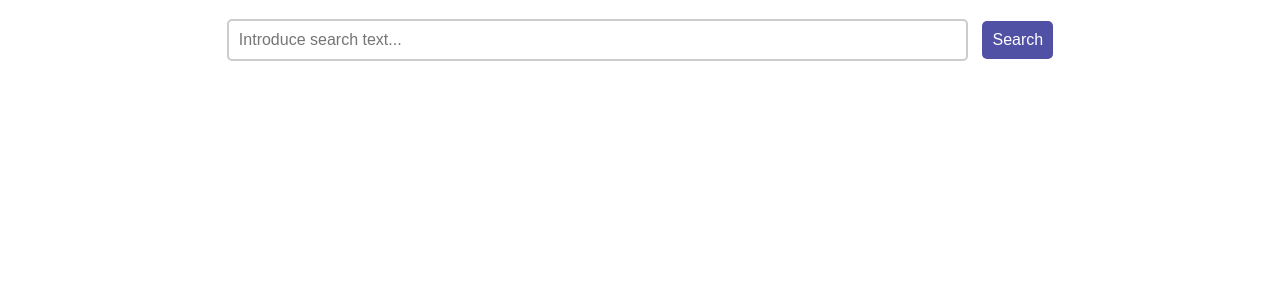
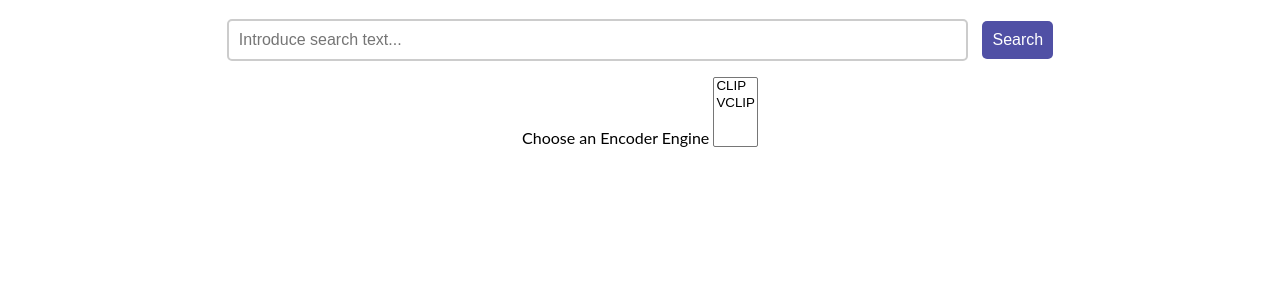
Before and after one commit to Parlows/nodejs, a website: page public/index.html in a window 1280 px wide. Shown: the part 95-400 px from the top of the page. Drawn offline with Linux system fonts and the light colour scheme.

Commit message:
added option to select encoder

```diff
--- a/public/index.html
+++ b/public/index.html
@@ -22,6 +22,14 @@
       </script>
     </div>
 
+    <div class="selection"><p>
+      <label for="Encoder">Choose an Encoder Engine</label>
+      <select name="Encoder" id="encoder" multiple>
+        <option value="CLIP">CLIP</option>
+        <option value="VCLIP">VCLIP</option>
+      </select>
+    </p></div>
+
       <div class="results" id="results">
       </div>
 
--- a/public/js/queryClient.js
+++ b/public/js/queryClient.js
@@ -14,8 +14,11 @@ function querySearch() {
     // Get search text
     queryText = document.getElementById('searchBar').value;
 
+    // Get encoder
+    let encoderName = document.getElementById('encoder').value;
+
     // Url
-    url = `http://localhost:3000/query/milvus?text=${queryText}`
+    url = `http://localhost:3000/query/milvus?text=${queryText}&encoder=${encoderName}`
 
     try {
         fetch(url)
```
